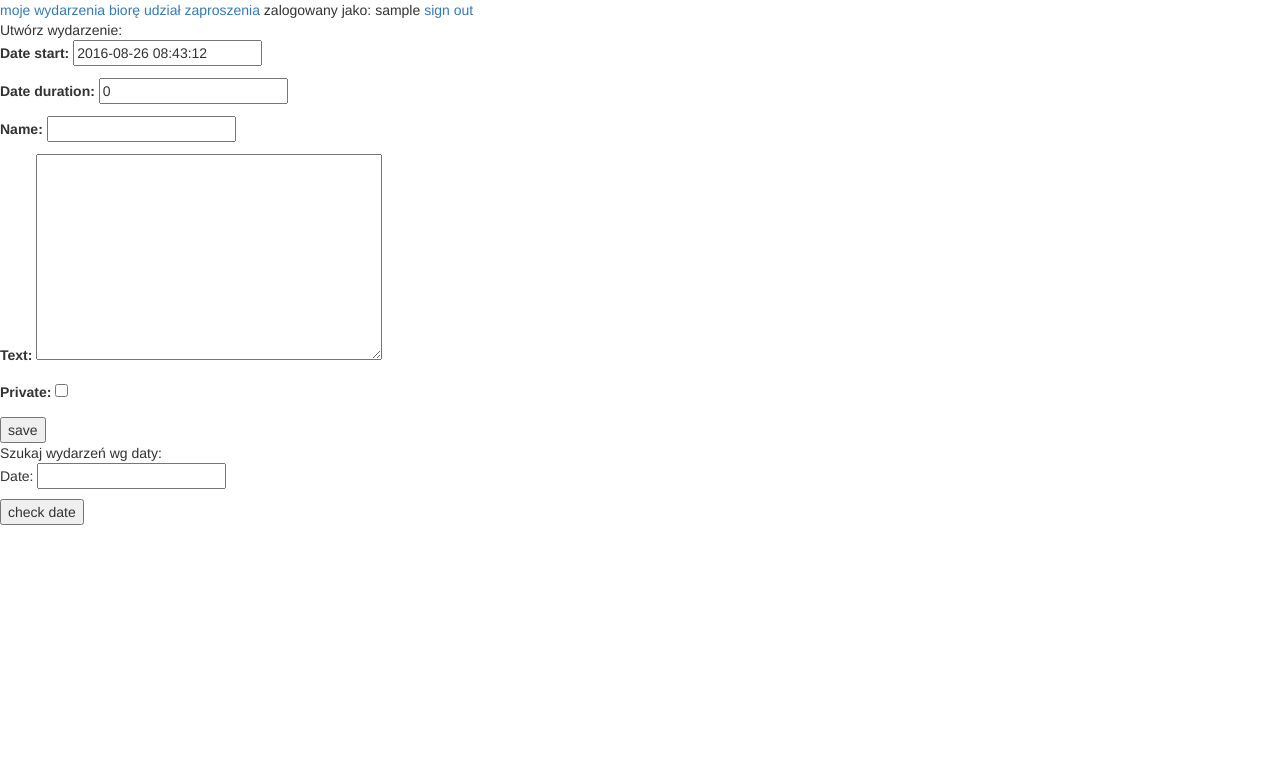
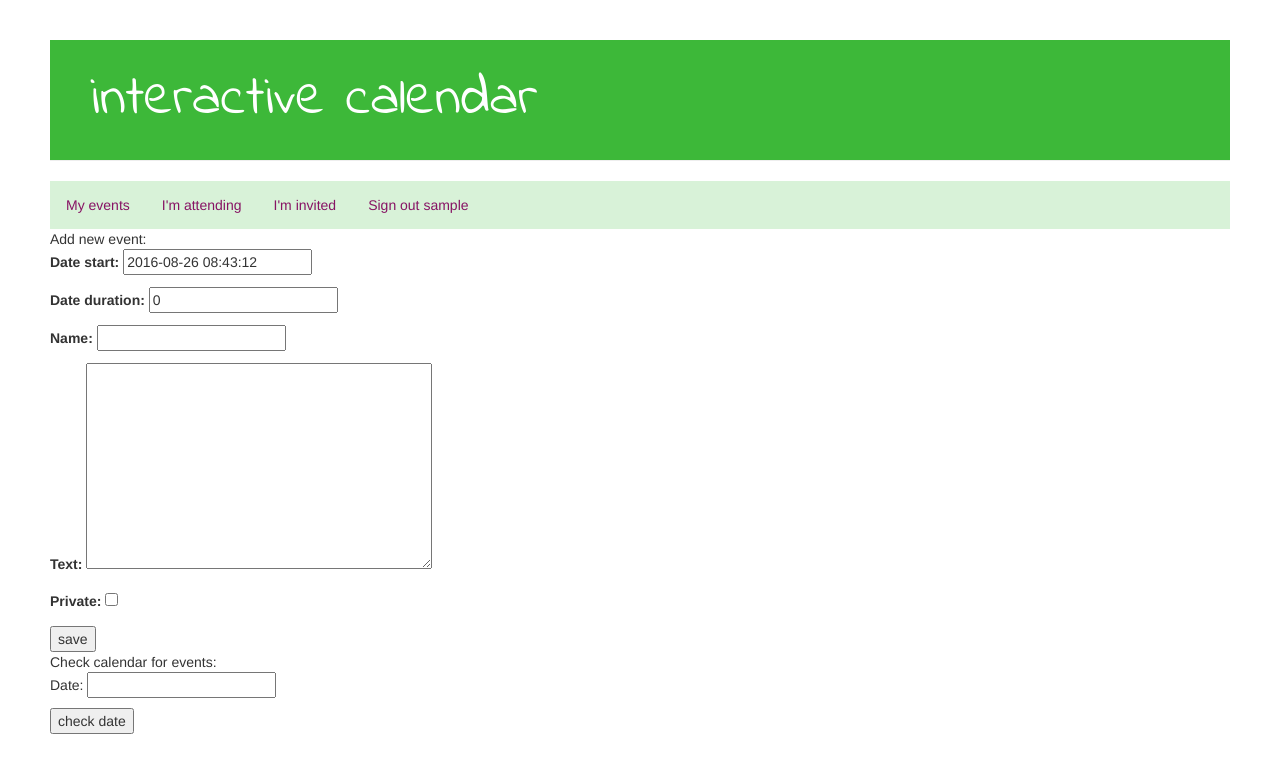
Before and after one commit to tuuleight/organiser, a Django app: page / in a window 1280 px wide. Shown: the top 773 px of the page. Run offline with Django 3.2, Linux system fonts and the light colour scheme; the visitor is signed in with stand-in values (Sample User, id 1); some libraries are stand-ins or nearby versions.

Commit message:
add some css

```diff
--- a/interactive_calendar/static/css/interactive_calendar.css
+++ b/interactive_calendar/static/css/interactive_calendar.css
@@ -0,0 +1,46 @@
+.page-header {
+    background-color: #3DB839;
+    padding: 20px 20px 20px 40px;
+    font-family: 'Indie Flower';
+    color: #ffffff;
+    font-size: 42pt;
+}
+
+.page-header a {
+    display: block;
+    color: #ffffff;
+    text-decoration: none;
+
+}
+
+body {
+    padding-left: 50px;
+    padding-right: 50px;
+}
+
+
+ ul {
+    list-style-type: none;
+    margin: 0;
+    padding: 0;
+    overflow: hidden;
+    background-color: #D8F2D8;
+ }
+
+li {
+    float: left;
+}
+
+li a {
+    display: block;
+    color: #871364;
+    text-align: center;
+    padding: 14px 16px;
+    text-decoration: none;
+}
+
+li a:hover {
+    background-color: #B5DBB4;
+    text-decoration: none;
+    color: white;
+}
--- a/interactive_calendar/templates/interactive_calendar/base.html
+++ b/interactive_calendar/templates/interactive_calendar/base.html
@@ -10,9 +10,10 @@
     <link rel="stylesheet" href="https://maxcdn.bootstrapcdn.com/bootstrap/3.3.6/css/bootstrap-theme.min.css"
       integrity="sha384-fLW2N01lMqjakBkx3l/M9EahuwpSfeNvV63J5ezn3uZzapT0u7EYsXMjQV+0En5r" crossorigin="anonymous">
     <link rel="stylesheet" href="{% static 'css/interactive_calendar.css' %}">
+    <link href='https://fonts.googleapis.com/css?family=Indie+Flower' rel='stylesheet' type='text/css'>
     <script src="https://code.jquery.com/jquery-1.12.4.js"></script>
-  <script src="https://code.jquery.com/ui/1.12.0/jquery-ui.js"></script>
-  <script>
+    <script src="https://code.jquery.com/ui/1.12.0/jquery-ui.js"></script>
+    <script>
   $( function() {
     $( "#datepicker" ).datepicker();
   } );
@@ -20,18 +21,27 @@
 </head>
 
 <body>
+<div class=page-header>
+   <a href="{% url 'index' %}">interactive calendar</a>
+</div>
+
 {% if user.is_authenticated %}
-<a href="{% url 'my' %}">moje wydarzenia</a>
-<a href="{% url 'attended' %}">biorę udział</a>
-<a href="{% url 'invited' %}">zaproszenia</a>
-    zalogowany jako: {{ user }}
-<a href="{% url 'logout' %}">sign out</a> <br>
+    <ul>
+        <li><a href="{% url 'my' %}">My events</a></li>
+        <li><a href="{% url 'attended' %}">I'm attending</a></li>
+        <li><a href="{% url 'invited' %}">I'm invited</a></li>
+        <li><a href="{% url 'logout' %}">Sign out {{ user }}</a></li>
+    </ul>
 
 {% else %}
-    <a href="{% url 'register' %}">create new account</a>
-    <a href="{% url 'login' %}">sign in</a> <br>
+
+    <ul>
+        <li><a href="{% url 'register' %}">Create new account</a></li>
+        <li><a href="{% url 'login' %}">sign in</a></li>
 
 {% endif %}
+
+    </ul>
 
 {% block content %}
 {% endblock %}
--- a/interactive_calendar/templates/interactive_calendar/index.html
+++ b/interactive_calendar/templates/interactive_calendar/index.html
@@ -4,14 +4,14 @@
 
 {% if user.is_authenticated %}
 
-Utwórz wydarzenie:
+Add new event:
 
 <form method="POST" name="post_event">{% csrf_token %}
     {{ form.as_p }}
     <button type="submit">save</button>
 </form>
 
-Szukaj wydarzeń wg daty:
+Check calendar for events:
    <form method="POST" name="datepicker">{% csrf_token %}
     <p>Date: <input type="text" name="datepicker" id="datepicker"></p>
    <input type="submit" value="check date" />
--- a/interactive_calendar/templates/interactive_calendar/register.html
+++ b/interactive_calendar/templates/interactive_calendar/register.html
@@ -5,7 +5,7 @@
         registration complete
 
     {% else %}
-        register here:
+
         <form id = "user_form" method="post" action="/register/"
               enctype="multipart/form-data">
 
```
Also changed, not shown: interactive_calendar/templates/interactive_calendar/event_page.html (+12 -12 lines).
